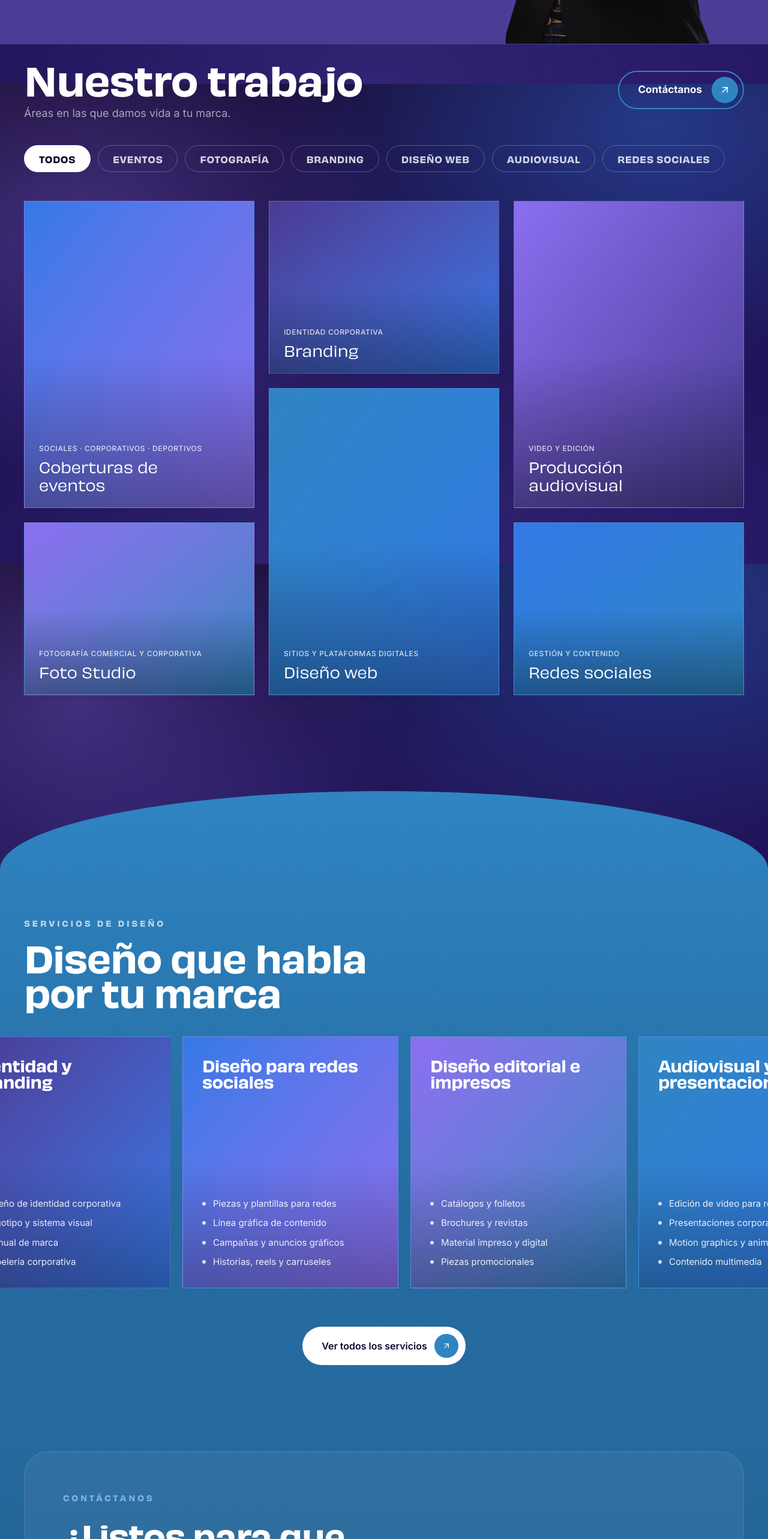
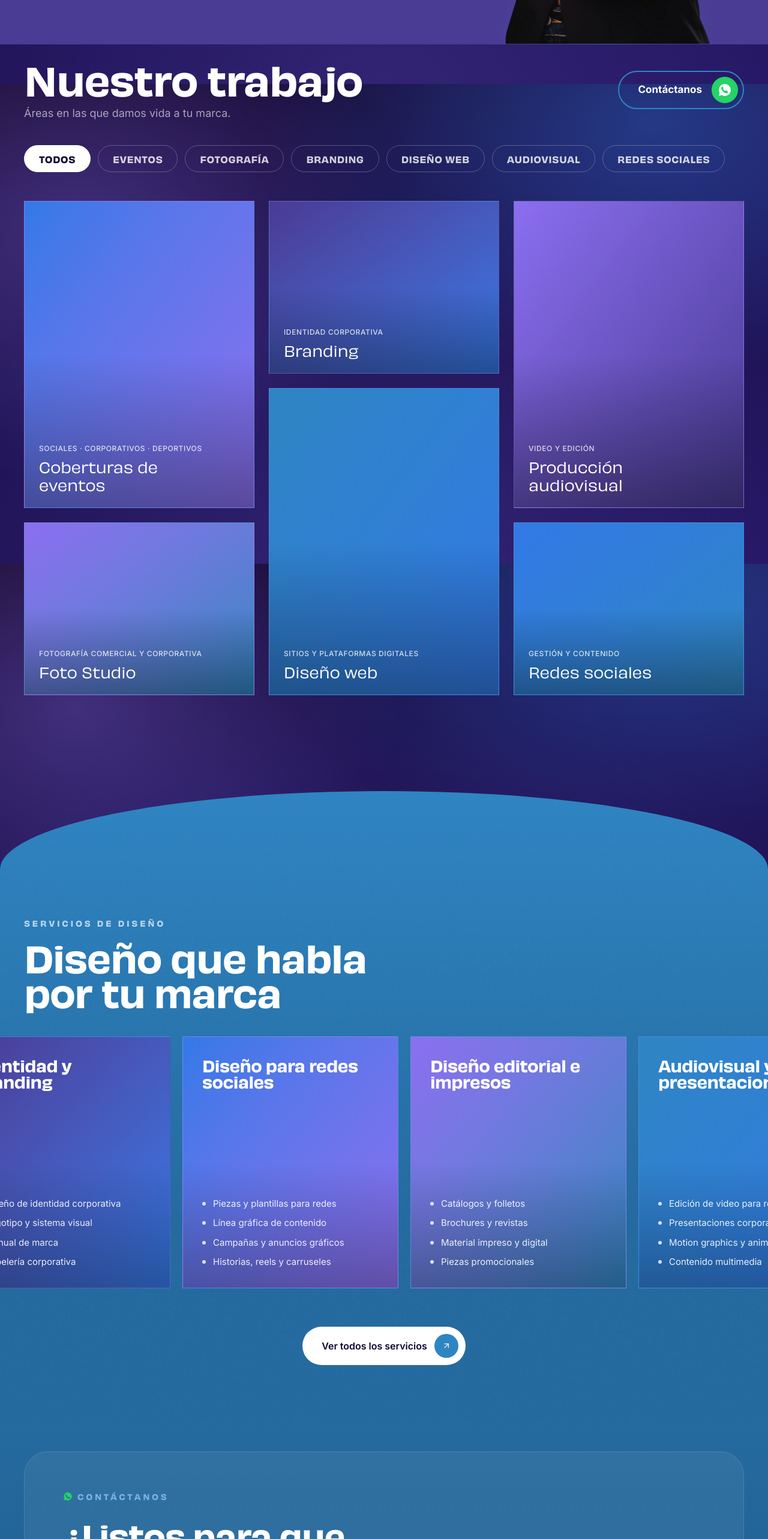
Before and after one commit to grapheting-oss/claude-, a Next.js app: page / in a window 1280 px wide. Shown: the part 3860-6426 px from the top of the page at 60% size. Built offline with nearby package versions, Linux system fonts and the light colour scheme.

Commit message:
Add WhatsApp icon to the "Contáctanos" CTAs
- Shared WhatsAppIcon in icons.tsx
- Gallery "Contáctanos" button: WhatsApp icon in a green circle, links to wa.me
- CTA eyebrow "Contáctanos": small WhatsApp icon

Co-Authored-By: Claude Opus 4.8 <noreply@anthropic.com>

```diff
--- a/src/components/CtaSection.tsx
+++ b/src/components/CtaSection.tsx
@@ -1,4 +1,4 @@
-import { ArrowUpRightIcon } from "@/components/icons";
+import { ArrowUpRightIcon, WhatsAppIcon } from "@/components/icons";
 
 export function CtaSection() {
   const outline =
@@ -11,7 +11,8 @@ export function CtaSection() {
           <div className="grid gap-12 lg:grid-cols-2 lg:items-center lg:gap-16">
             {/* Left */}
             <div>
-              <span className="font-display text-[13px] font-semibold uppercase tracking-[0.28em] text-[#7fb2e6]">
+              <span className="inline-flex items-center gap-2 font-display text-[13px] font-semibold uppercase tracking-[0.28em] text-[#7fb2e6]">
+                <WhatsAppIcon className="h-4 w-4 text-[#25D366]" />
                 Contáctanos
               </span>
               <h2 className="font-display mt-5 text-[clamp(32px,4.2vw,52px)] font-bold leading-[1.05] tracking-tight text-white">
--- a/src/components/ProjectsShowcase.tsx
+++ b/src/components/ProjectsShowcase.tsx
@@ -1,7 +1,7 @@
 "use client";
 
 import { useState } from "react";
-import { ArrowUpRightIcon, ArrowRightIcon } from "@/components/icons";
+import { ArrowRightIcon, WhatsAppIcon } from "@/components/icons";
 
 type Category =
   | "Eventos"
@@ -97,12 +97,14 @@ export function ProjectsShowcase() {
           </div>
 
           <a
-            href="#cta"
+            href="https://wa.me/593987245860"
+            target="_blank"
+            rel="noopener noreferrer"
             className="group inline-flex shrink-0 items-center gap-4 self-start rounded-full border-2 border-[#2f85c2] py-2 pl-8 pr-2 text-[17px] font-bold text-white transition-colors hover:bg-[#2f85c2]/10 md:self-auto"
           >
             Contáctanos
-            <span className="grid h-11 w-11 place-items-center rounded-full bg-[#2f85c2] text-white transition-transform duration-300 group-hover:rotate-45">
-              <ArrowUpRightIcon className="h-5 w-5" />
+            <span className="grid h-11 w-11 place-items-center rounded-full bg-[#25D366] text-white transition-transform duration-300 group-hover:scale-110">
+              <WhatsAppIcon className="h-6 w-6" />
             </span>
           </a>
         </div>
--- a/src/components/icons.tsx
+++ b/src/components/icons.tsx
@@ -45,3 +45,11 @@ export function CloseIcon(props: SVGProps<SVGSVGElement>) {
     </svg>
   );
 }
+
+export function WhatsAppIcon(props: SVGProps<SVGSVGElement>) {
+  return (
+    <svg viewBox="0 0 24 24" fill="currentColor" {...props}>
+      <path d="M12 2a10 10 0 0 0-8.6 15L2.1 21.9l4.8-1.3A10 10 0 1 0 12 2Zm5.4 14.3c-.2.6-1.3 1.2-1.8 1.2-.5.1-1 .1-1.7-.1-.4-.1-1-.3-1.6-.6-2.9-1.3-4.8-4.2-4.9-4.4-.2-.2-1.2-1.6-1.2-3s.7-2.1 1-2.4c.2-.3.5-.4.7-.4h.5c.2 0 .4 0 .6.5l.8 1.9c.1.2.1.4 0 .5l-.4.7c-.1.2-.3.3-.1.6.1.3.6 1 1.3 1.6.9.8 1.6 1 1.9 1.2.2.1.4.1.5-.1l.7-.8c.2-.2.3-.2.6-.1l1.8.9c.3.1.4.2.5.3.1.2.1.7-.1 1.3Z" />
+    </svg>
+  );
+}
```
